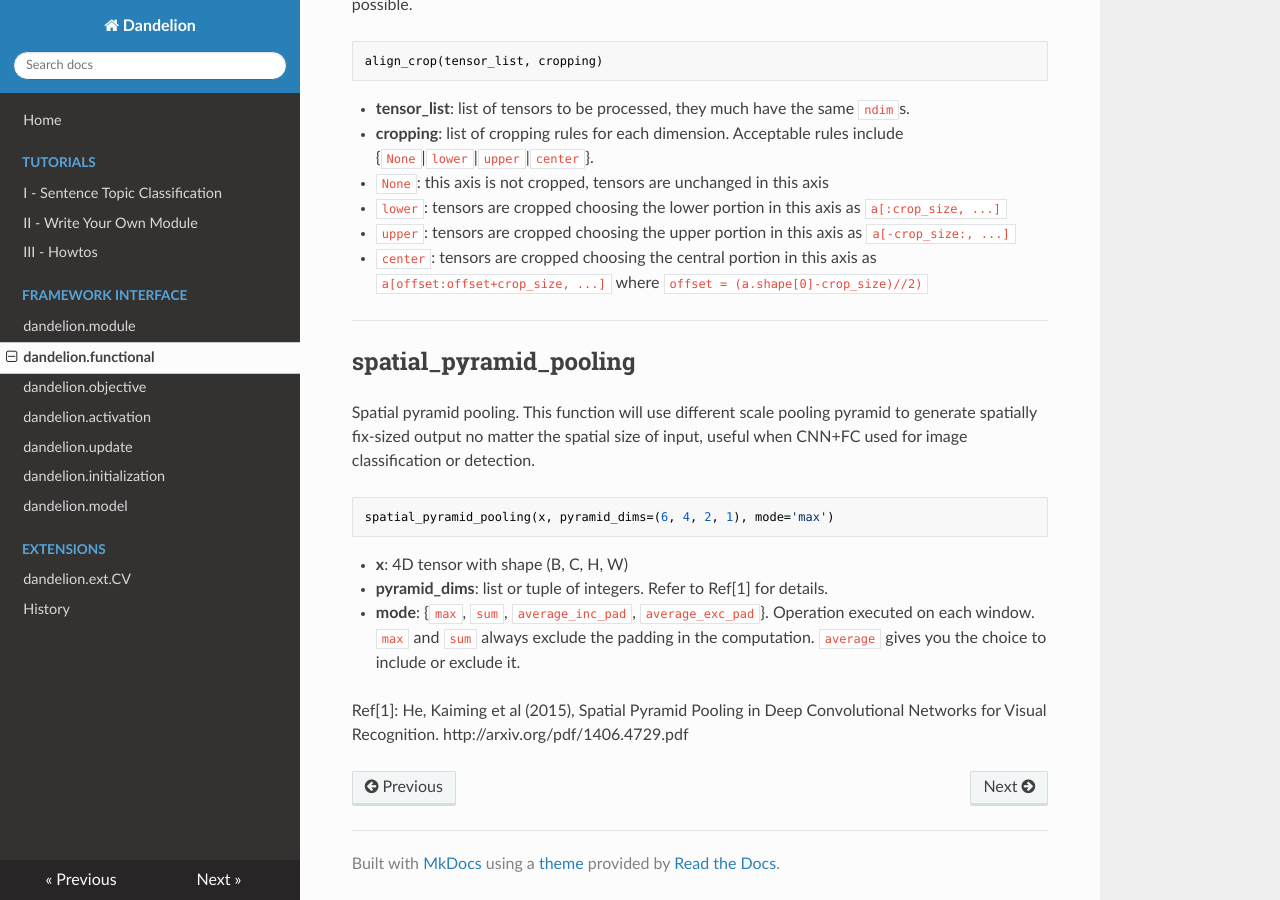
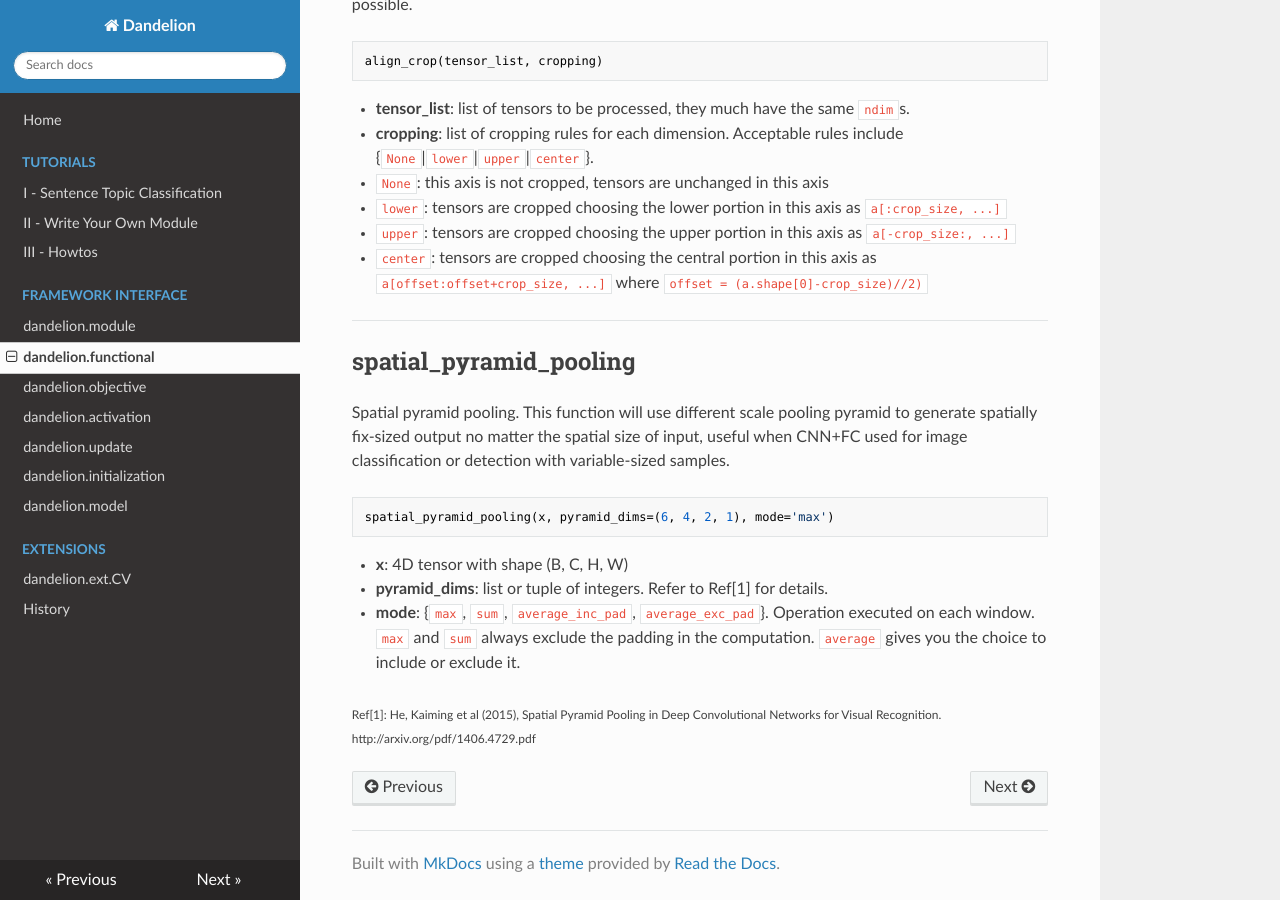
Before and after one commit to david-leon/Dandelion, an MkDocs documentation site: the page built from docs/dandelion_functional.md, in a window 1280 px wide and 900 px high, scrolled down 1594 px. Built offline with MkDocs 1.6.1, drawn with Linux system fonts in a browser that asks for light colours; nearby versions of some CDN libraries; old or Windows-style settings are respelled for this version of MkDocs.

Commit message:
update documentation

````diff
--- a/docs/dandelion_functional.md
+++ b/docs/dandelion_functional.md
@@ -49,7 +49,7 @@ align_crop(tensor_list, cropping)
 
 _______________________________________________________________________
 ## spatial_pyramid_pooling
-Spatial pyramid pooling. This function will use different scale pooling pyramid to generate spatially fix-sized output no matter the spatial size of input, useful when CNN+FC used for image classification or detection.
+Spatial pyramid pooling. This function will use different scale pooling pyramid to generate spatially fix-sized output no matter the spatial size of input, useful when CNN+FC used for image classification or detection with variable-sized samples.
 ```python
 spatial_pyramid_pooling(x, pyramid_dims=(6, 4, 2, 1), mode='max')
 ```
@@ -57,4 +57,4 @@ spatial_pyramid_pooling(x, pyramid_dims=(6, 4, 2, 1), mode='max')
 * **pyramid_dims**: list or tuple of integers. Refer to Ref[1] for details.
 * **mode**: {`max`, `sum`, `average_inc_pad`, `average_exc_pad`}. Operation executed on each window. `max` and `sum` always exclude the padding in the computation. `average` gives you the choice to include or exclude it.
 
-Ref[1]: He, Kaiming et al (2015), Spatial Pyramid Pooling in Deep Convolutional Networks for Visual Recognition. http://arxiv.org/pdf/1406.4729.pdf
+<sub>Ref[1]: He, Kaiming et al (2015), Spatial Pyramid Pooling in Deep Convolutional Networks for Visual Recognition. http://arxiv.org/pdf/1406.4729.pdf</sub>
````
Also changed, not shown: 1 other file.
